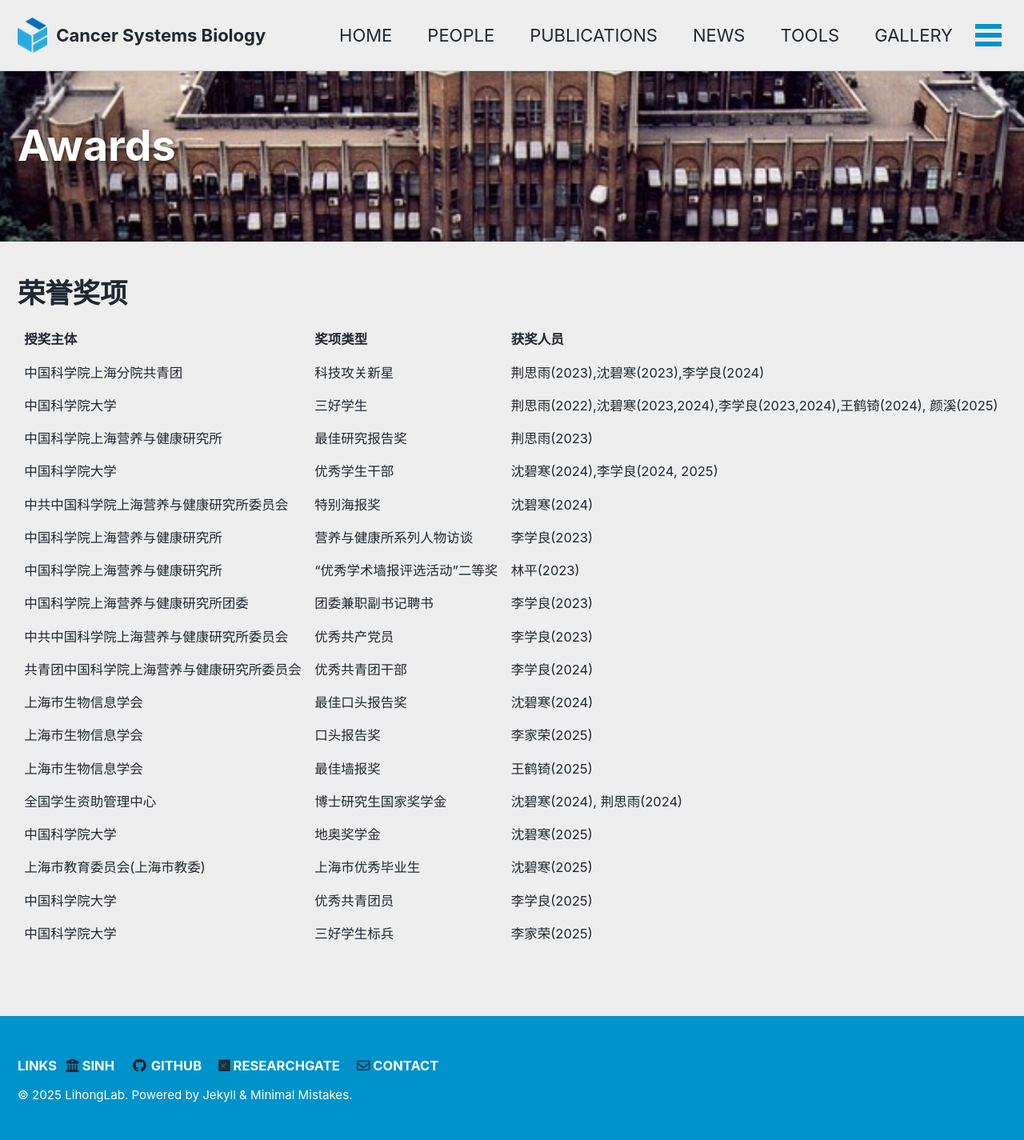
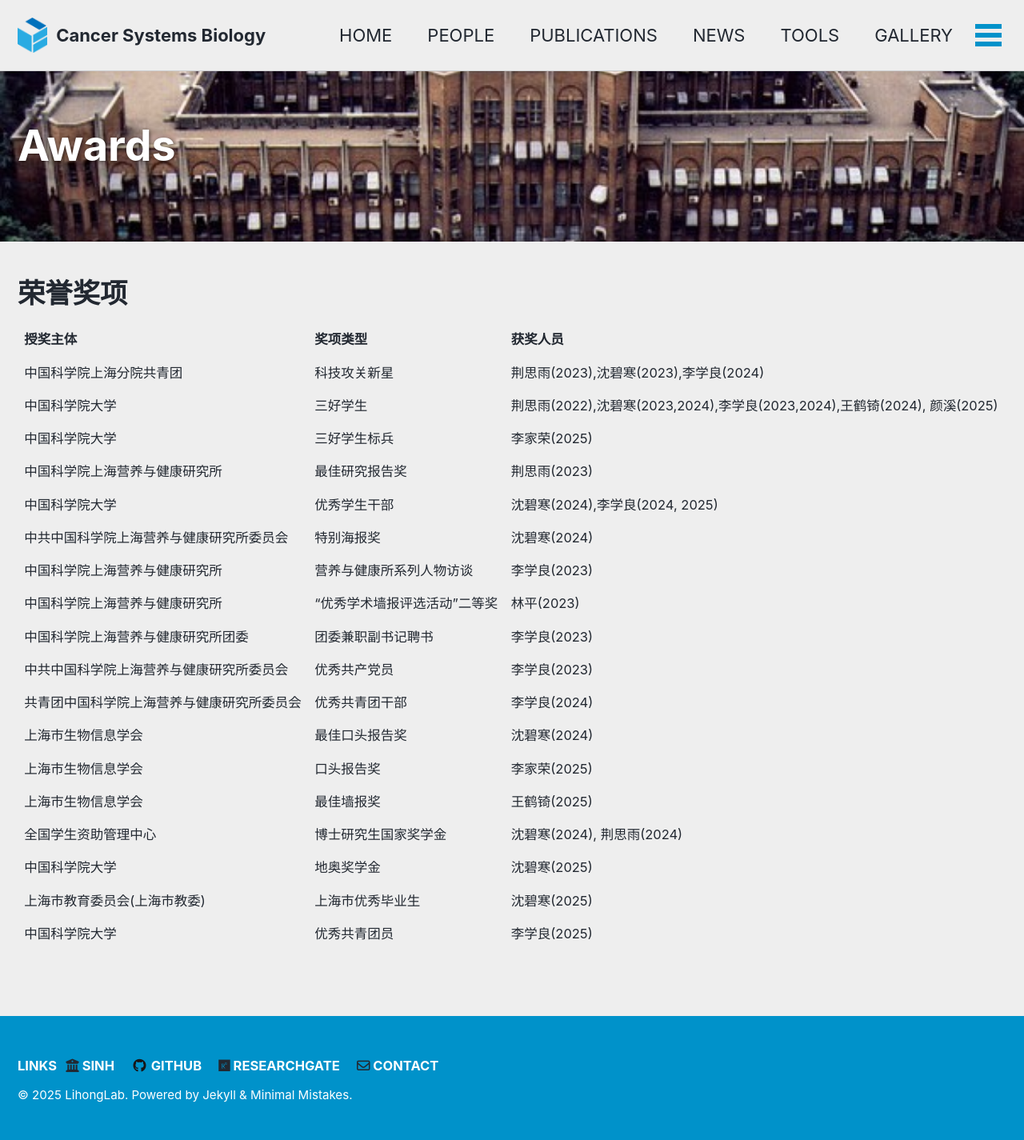
Before and after one commit to LihongLab/lihonglab.github.io, a Jekyll site: the page built from _pages/AWARDS.md, in a window 1280 px wide. Shown: the whole page at 80% size. Built offline with Jekyll 4.4.1, drawn with Linux system fonts in a browser that asks for light colours; cached includes are drawn as plain includes; part of the change alters nothing that is shown.

```diff
--- a/_pages/AWARDS.md
+++ b/_pages/AWARDS.md
@@ -20,6 +20,7 @@ header:
 | :-------------------- | :--------------- | ------------------------------------------------- |
 | 中国科学院上海分院共青团          | 科技攻关新星           | 荆思雨(2023),沈碧寒(2023),李学良(2024)                     |
 | 中国科学院大学               | 三好学生             | 荆思雨(2022),沈碧寒(2023,2024),李学良(2023,2024),王鹤锜(2024), 颜溪(2025) |
+| 中国科学院大学               | 三好学生标兵             | 李家荣(2025) |
 | 中国科学院上海营养与健康研究所       | 最佳研究报告奖          | 荆思雨(2023)                                         |
 | 中国科学院大学               | 优秀学生干部           | 沈碧寒(2024),李学良(2024, 2025)                               |
 | 中共中国科学院上海营养与健康研究所委员会  | 特别海报奖            | 沈碧寒(2024)                                         |
@@ -35,4 +36,3 @@ header:
 | 中国科学院大学               | 地奥奖学金          | 沈碧寒(2025)                                         |
 | 上海市教育委员会(上海市教委)  | 上海市优秀毕业生          | 沈碧寒(2025)                                    |
 | 中国科学院大学               | 优秀共青团员           | 李学良(2025)                               |
-| 中国科学院大学               | 三好学生标兵             | 李家荣(2025) |
```
